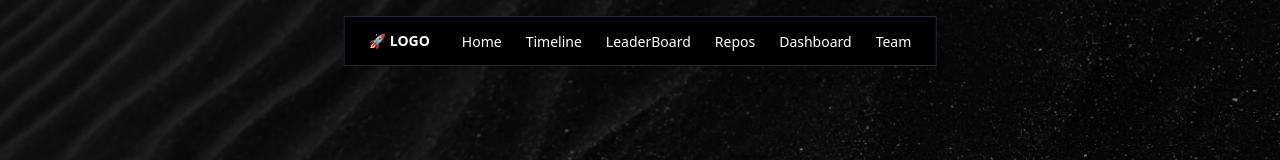
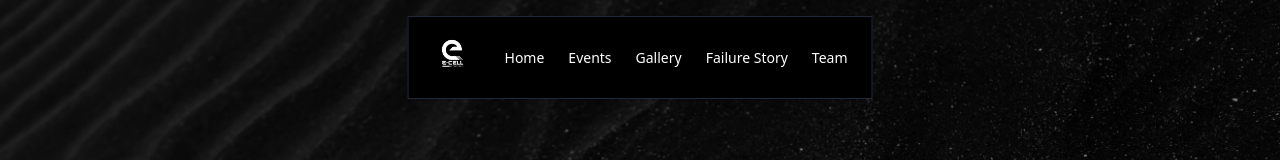
Before and after one commit to CodewMilan/ecell, a React (Vite) app: page / in a window 1280 px wide. Shown: the top 160 px of the page. Built offline with nearby package versions, Linux system fonts and the light colour scheme.

Commit message:
changed nav content

```diff
--- a/src/components/Navbar/Navbar.jsx
+++ b/src/components/Navbar/Navbar.jsx
@@ -8,10 +8,9 @@ const FloatingNav = () => {
 
   const navItems = [
     { name: 'Home', href: '#home' },
-    { name: 'Timeline', href: '#timeline' },
-    { name: 'LeaderBoard', href: '#leaderboard' },
-    { name: 'Repos', href: '#repos' },
-    { name: 'Dashboard', href: '#dashboard' },
+    { name: 'Events', href: '#timeline' },
+    { name: 'Gallery', href: '#leaderboard' },
+    { name: 'Failure Story', href: '#dashboard' },
     { name: 'Team', href: '#team' }
   ];
 
@@ -43,8 +42,8 @@ const FloatingNav = () => {
         {/* Desktop Navigation */}
      <div className="hidden md:flex items-center bg-black px-6 py-3 shadow-lg border border-gray-800 font-sora">
   {/* Placeholder Logo */}
-  <div className="flex items-center mr-8 text-white font-bold text-sm">
-    🚀 LOGO
+  <div className="flex items-center mr-8 text-white font-bold text-sm justify-center">
+    <img src="./src/assets/ecellor.png" alt="" width={40} height={40}/>
   </div>
 
   {/* Navigation Links */}
```
Also changed, not shown: src/assets/ecell.png (added), src/assets/ecellor.png (added).
